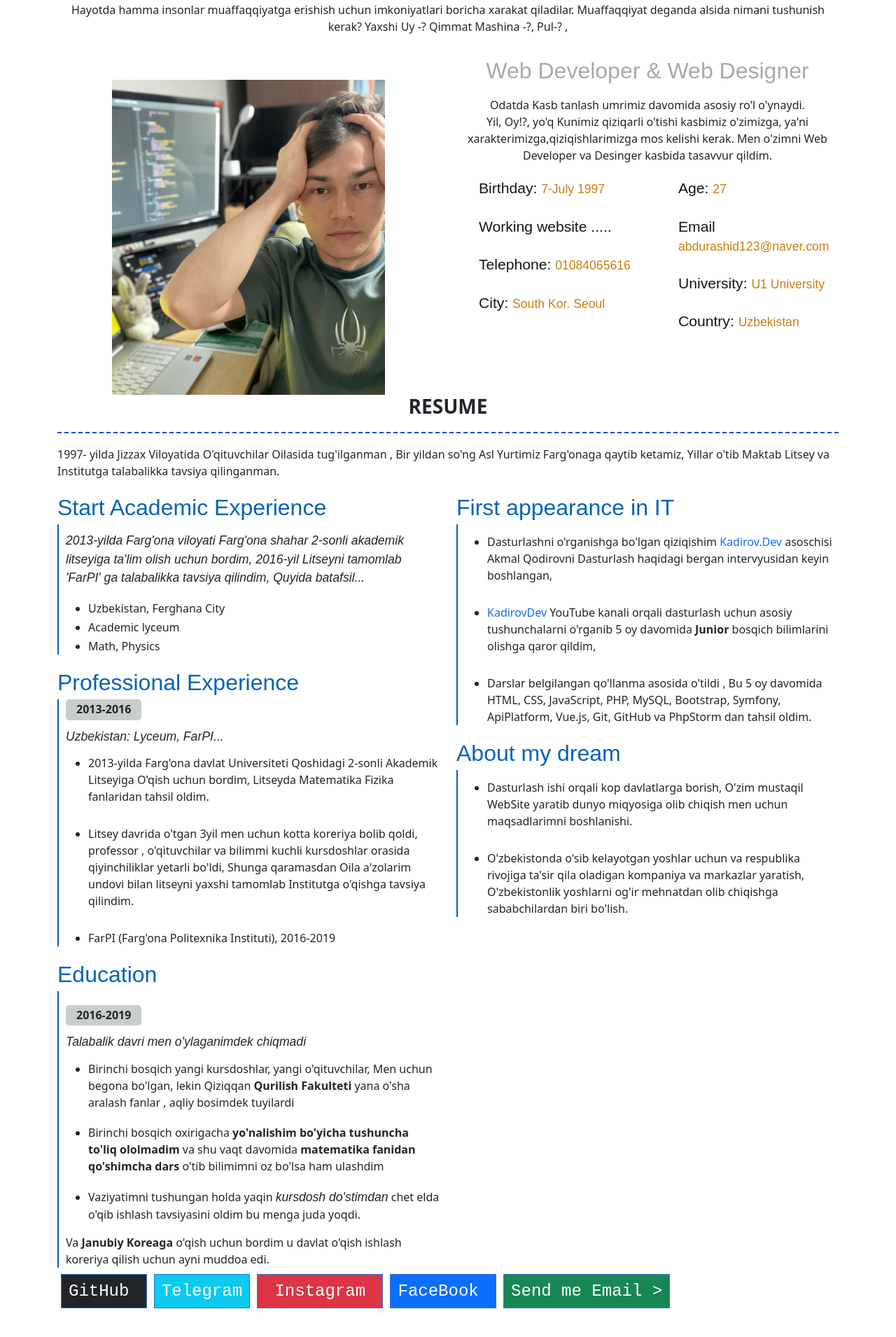
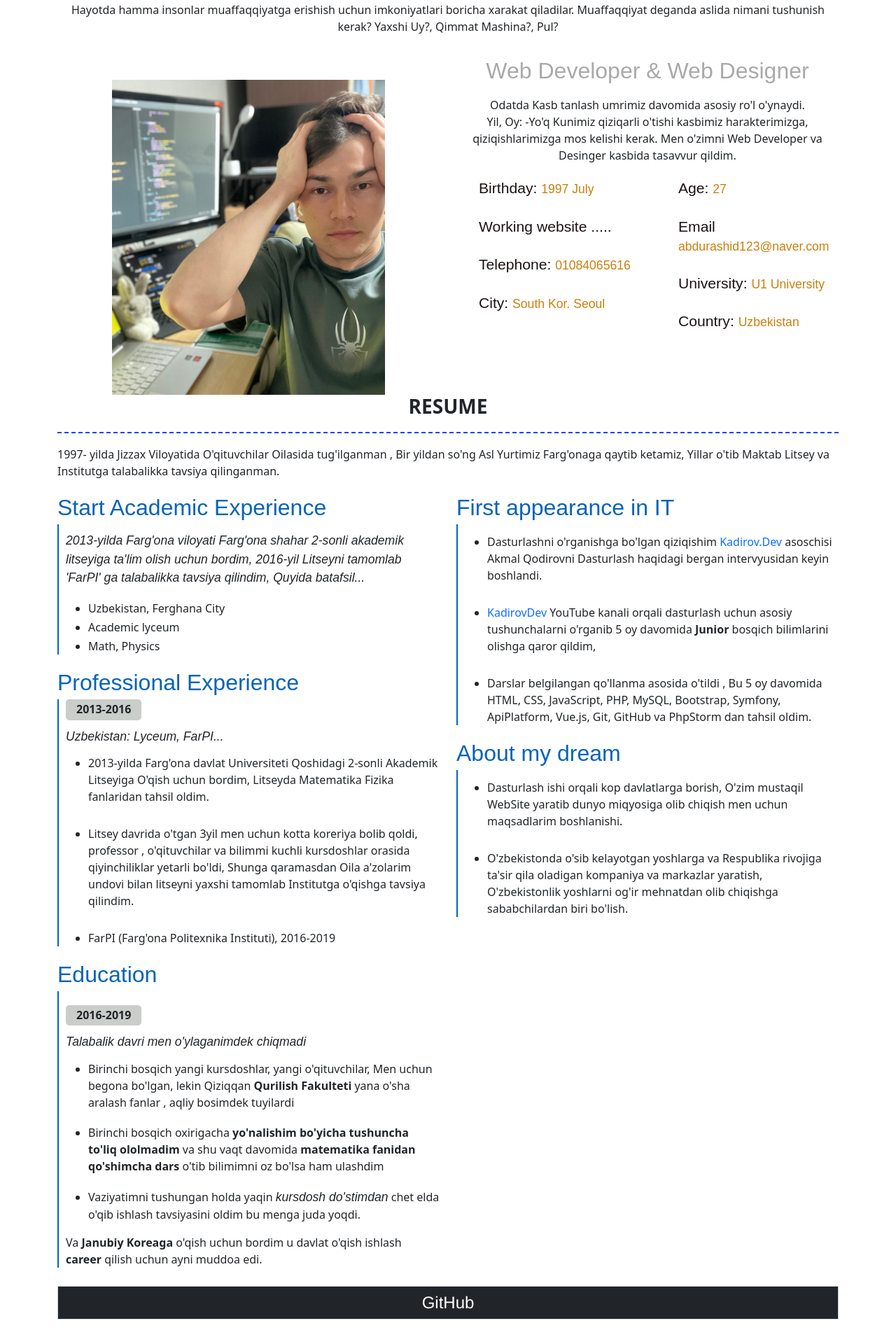
Before and after one commit to Abudevoloper/Portfolio, a Vue app: page /next in a window 1280 px wide. Shown: the part 100-2010 px from the top of the page at 70% size. Before the commit the page ends 1969 px from the top, so only its background shows below. Built offline with nearby package versions, Linux system fonts and the light colour scheme.

Commit message:
edit error text

```diff
--- a/src/components/AboutList.vue
+++ b/src/components/AboutList.vue
@@ -13,8 +13,8 @@
         <p>
             Hayotda hamma insonlar muaffaqqiyatga erishish uchun imkoniyatlari boricha
             xarakat qiladilar.
-            Muaffaqqiyat deganda alsida nimani tushunish kerak?
-            Yaxshi Uy -? Qimmat Mashina -?, Pul-? ,
+            Muaffaqqiyat deganda aslida nimani tushunish kerak?
+            Yaxshi Uy?, Qimmat Mashina?, Pul?
 
         </p>
 
@@ -33,14 +33,13 @@
                     <div class="row">
                         <p>
                             Odatda Kasb tanlash umrimiz davomida asosiy ro'l o'ynaydi.<br/>
-                            Yil, Oy!?, yo'q Kunimiz qiziqarli o'tishi kasbimiz o'zimizga,
-                            ya'ni xarakterimizga,qiziqishlarimizga mos kelishi kerak.
+                            Yil, Oy: -Yo'q Kunimiz qiziqarli o'tishi kasbimiz
+                             harakterimizga, qiziqishlarimizga mos kelishi kerak.
                             Men o'zimni Web Developer va Desinger kasbida tasavvur qildim.
-
                         </p>
                         <div class="col-12 col-sm-6 col-md-6">
                             <ul>
-                                <li><small> Birthday: </small>7-July 1997</li>
+                                <li><small> Birthday: </small> 1997 July </li>
                                 <li> <small>Working website .....</small>
                                     <a href="#" class="text-decoration-none p-2">
 
--- a/src/components/FooterList.vue
+++ b/src/components/FooterList.vue
@@ -7,27 +7,30 @@ export default {
 
 
 <template>
-   <div class="footer row-100" >
-<div class="col ">
-   <a class="footer-submit bg-dark" target="_blank" href="https://www.github.com/Abudevoloper"> GitHub </a>
-   <a class="footer-submit bg-info" target="_blank" href="https://www.t.me/@Abushi4942"> Telegram</a>
-   <a class="footer-submit bg-danger" target="_blank"  href="https://www.instagram.com/@mr.abdurashid_dev"> Instagram </a>
-   <a class="footer-submit bg-primary" target="_blank"  href="https://www.facebook.com/share/FDbz992HQE5n1TdS/?mibextid=LQQJ4d"> FaceBook </a>
-   <a class="footer-submit bg-success color-red" target="_blank"  href="https://"> Send me Email > </a>
-</div>
+   <div class="footer" >
+<div class="footer-block">
+ <p class="col "> <a class=" footer-submit bg-dark" target="_blank" href="https://www.github.com/Abudevoloper">GitHub</a></p>
+  <p class="col"> <a class=" footer-submit bg-info" target="_blank" href="https://www.t.me/@Abushi4942"> Telegram</a></p>
+  <p class="col"> <a class="  footer-submit bg-danger" target="_blank"  href="https://www.instagram.com/@mr.abdurashid_dev"> Instagram </a></p>
+  <p class="col"><a class="  footer-submit bg-primary" target="_blank"  href="https://www.facebook.com/share/FDbz992HQE5n1TdS/?mibextid=LQQJ4d"> Facebook </a></p>
+  <p class="col"> <a class="  footer-submit bg-success color-red" target="_blank"  href="https://mail.naver.com/v2/new"> Email </a></p>
+   </div>
    </div>
 </template>
 
 <style>
 .footer-submit {
-
-   padding: 10px;
+   display: flex;
+   justify-content: center;
+   padding: 5px;
    text-decoration: none;
+   background: none;
    color: #fff;
    font-size: x-large;
-   font-family:'Courier New', Courier, monospace;
-   border: 1px solid rgb(43, 117, 221);
-   margin: 5px;
+   font-family:'Franklin Gothic Medium', 'Arial Narrow', Arial, sans-serif;
+   border: 1px solid rgb(208, 214, 222);
+
+
 }
 
 </style>
--- a/src/components/PortfolioList.vue
+++ b/src/components/PortfolioList.vue
@@ -63,7 +63,7 @@
                     <strong>matematika fanidan qo'shimcha dars</strong> o'tib bilimimni oz bo'lsa ham ulashdim</li> </ul>
                     <ul><li>Vaziyatimni tushungan holda yaqin <em>kursdosh do'stimdan</em> chet elda o'qib ishlash tavsiyasini oldim bu
                     menga juda yoqdi.</li></ul>
-                    Va <strong> Janubiy Koreaga </strong> o'qish uchun bordim u davlat o'qish ishlash koreriya qilish uchun ayni muddoa
+                    Va <strong> Janubiy Koreaga </strong> o'qish uchun bordim u davlat o'qish ishlash <strong>career</strong> qilish uchun ayni muddoa
                     edi.
                 </p>
             </div>
@@ -79,7 +79,7 @@
                         <li>
                             <p>
                                 Dasturlashni o'rganishga bo'lgan qiziqishim <a target="_blank" href="https://Kadirov.Dev" class="text-decoration-none">Kadirov.Dev</a> asoschisi Akmal Qodirovni
-                                Dasturlash haqidagi bergan intervyusidan keyin boshlangan,
+                                Dasturlash haqidagi bergan intervyusidan keyin boshlandi.
                             </p>
                         </li>
                         <li>
@@ -122,11 +122,11 @@
                     <li>
                         <p>
                             Dasturlash ishi orqali kop davlatlarga borish,
-                            O'zim mustaqil WebSite yaratib dunyo miqyosiga olib chiqish men uchun maqsadlarimni boshlanishi.
+                            O'zim mustaqil WebSite yaratib dunyo miqyosiga olib chiqish men uchun maqsadlarim boshlanishi.
                         </p>
                     </li><li>
                         <p>
-                            O'zbekistonda o'sib kelayotgan yoshlar uchun va respublika rivojiga ta'sir qila oladigan kompaniya va markazlar yaratish,
+                            O'zbekistonda o'sib kelayotgan yoshlarga va Respublika rivojiga ta'sir qila oladigan kompaniya va markazlar yaratish,
                             O'zbekistonlik yoshlarni og'ir mehnatdan olib chiqishga  sababchilardan biri bo'lish.
                         </p>
                     </li>
--- a/src/pages/FirstPage.vue
+++ b/src/pages/FirstPage.vue
@@ -28,17 +28,19 @@ export default {
 }
 
 .personal-info {
-    font-family: 'Courier New', Courier, monospace;
+    font-family:'Franklin Gothic Medium', 'Arial Narrow', Arial, sans-serif;
     position: absolute;
     top: 40%;
 
+
+
 }
 .next-page {
-    font-family: Arial, Helvetica, sans-serif;
+    font-family:'Gill Sans', 'Gill Sans MT', Calibri, 'Trebuchet MS', sans-serif;
     position: absolute;
-    top: 50%;
+    top: 550px;
     text-decoration: none;
-    font-size: large;
+    font-size: x-large;
     background: #9882ef;
     color: #fefefe;
 
```
